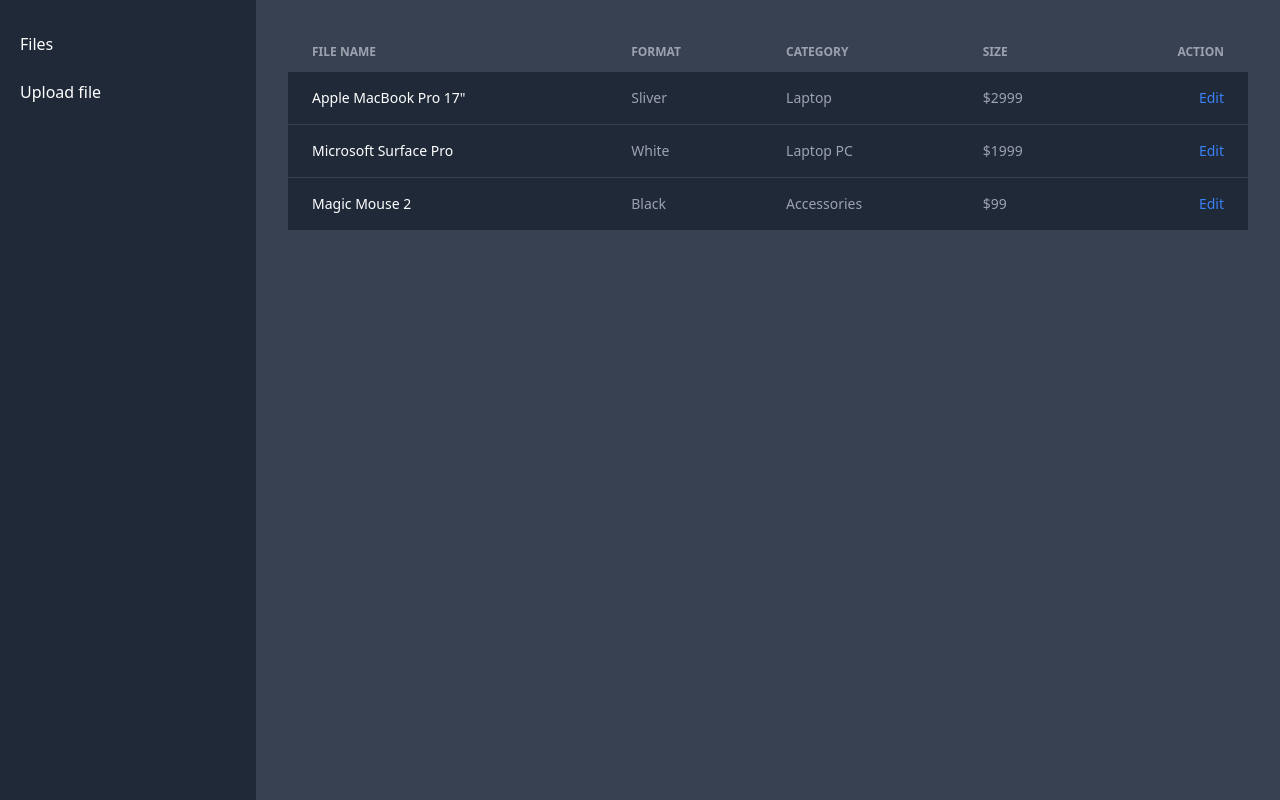
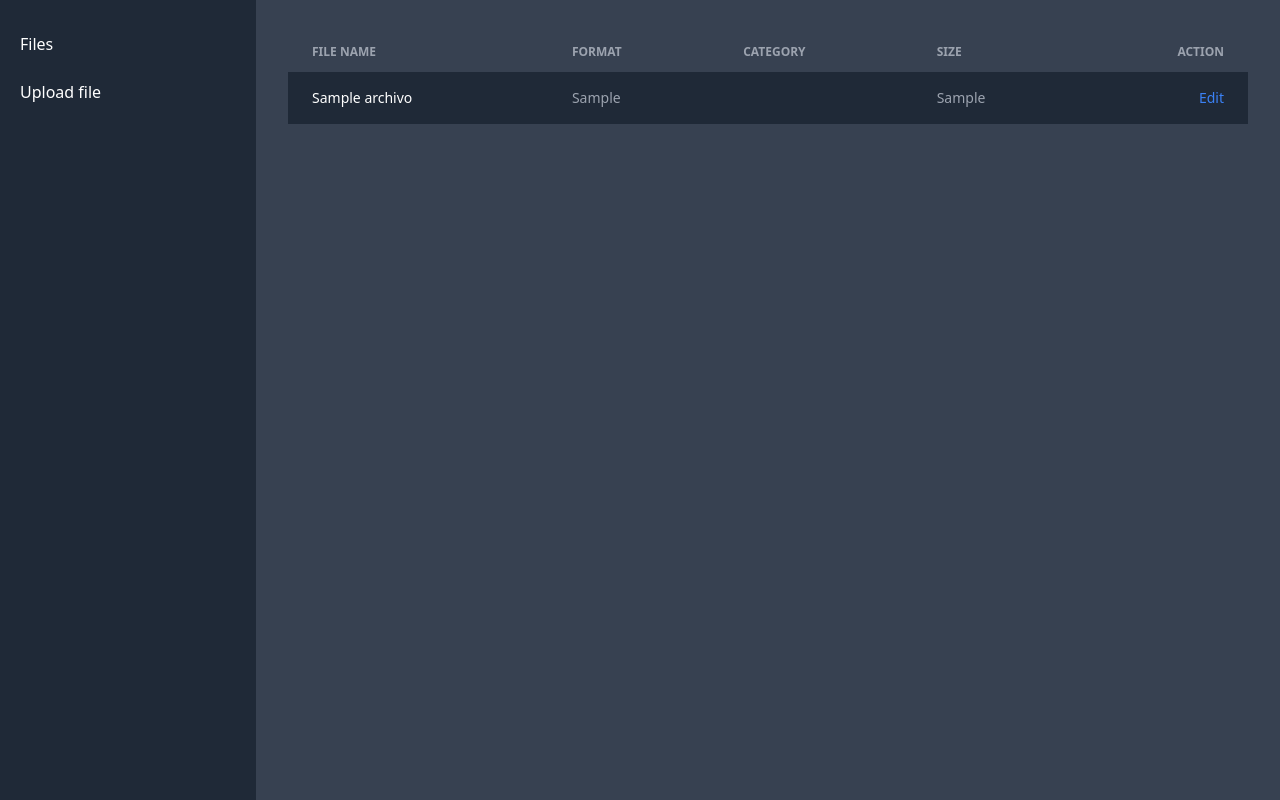
Before and after one commit to isturiz/gestor, a PHP site: page /view/files/fileList.php in a window 1280 px wide. Shown: the part 58-858 px from the top of the page. Run offline with PHP 8.4, Linux system fonts and the light colour scheme; the visitor is signed in with stand-in values (Sample User, id 1); tables that the repository leaves empty hold one stand-in row (values such as "Sample post"); some libraries are stand-ins or nearby versions.

Commit message:
add functionality to fileList.php

```diff
--- /dev/null
+++ b/controller/files/fileList.php
@@ -0,0 +1,9 @@
+<?php
+
+require_once('../../model/conexion.php');
+
+$query = "SELECT * FROM archivo";
+$files = mysqli_query($conexion, $query);
+
+
+?>
--- a/view/files/fileList.php
+++ b/view/files/fileList.php
@@ -22,39 +22,27 @@
             </tr>
           </thead>
           <tbody>
+
+              <?php
+              require_once '../../controller/files/fileList.php';
+              while($row = mysqli_fetch_assoc($files))
+              {
+              ?>
+
             <tr class="border-b bg-gray-800 border-gray-700 hover:bg-gray-600">
               <th scope="row" class="py-4 px-6 font-medium text-white whitespace-nowrap">
-                Apple MacBook Pro 17"
+                <?php echo $row['nombre'];?>
               </th>
-              <td class="py-4 px-6">Sliver</td>
-              <td class="py-4 px-6">Laptop</td>
-              <td class="py-4 px-6">$2999</td>
+              <td class="py-4 px-6"> <?php echo $row['formato'];?> </td>
+              <td class="py-4 px-6"></td>
+              <td class="py-4 px-6"><?php echo $row['peso'];?></td>
               <td class="py-4 px-6 text-right">
                 <a href="#" class="font-medium text-blue-500 hover:underline">Edit</a>
               </td>
             </tr>
-            <tr class="border-b bg-gray-800 border-gray-700 hover:bg-gray-600">
-              <th scope="row" class="py-4 px-6 font-medium text-white whitespace-nowrap">
-                Microsoft Surface Pro
-              </th>
-              <td class="py-4 px-6">White</td>
-              <td class="py-4 px-6">Laptop PC</td>
-              <td class="py-4 px-6">$1999</td>
-              <td class="py-4 px-6 text-right">
-                <a href="#" class="font-medium text-blue-500 hover:underline">Edit</a>
-              </td>
-            </tr>
-            <tr class="border-b bg-gray-800 border-gray-700 hover:bg-gray-600">
-              <th scope="row" class="py-4 px-6 font-medium text-white whitespace-nowrap">
-                Magic Mouse 2
-              </th>
-              <td class="py-4 px-6">Black</td>
-              <td class="py-4 px-6">Accessories</td>
-              <td class="py-4 px-6">$99</td>
-              <td class="py-4 px-6 text-right">
-                <a href="#" class="font-medium text-blue-500 hover:underline">Edit</a>
-              </td>
-            </tr>
+            <?php
+              }
+              ?>
           </tbody>
         </table>
       </div>
```
